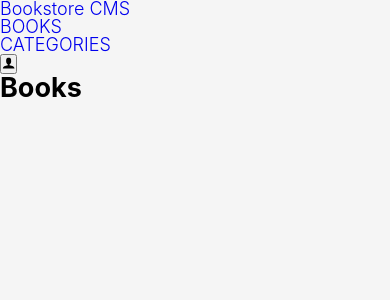
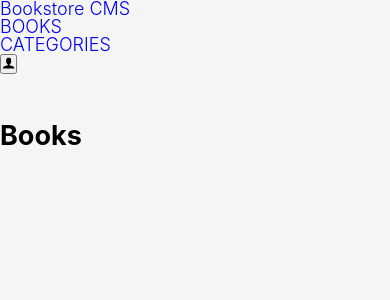
Before and after one commit to NitBravoA92/bookstore, a React (Create React App) app: page / in a window 390 px wide. Shown: the top 300 px of the page. Built offline with nearby package versions, Linux system fonts and the light colour scheme.

Commit message:
Add media queries for responsive design

```diff
--- a/src/index.css
+++ b/src/index.css
@@ -8,6 +8,7 @@
 }
 
 body {
+  width: 100%;
   background-color: #f5f5f5;
   margin: 0;
   font-family: -apple-system, BlinkMacSystemFont, 'Segoe UI', 'Roboto', 'Oxygen',
@@ -20,3 +21,45 @@ body {
   font-style: normal;
   line-height: 1;
 }
+
+ul {
+  list-style: none;
+}
+
+main {
+  width: 100%;
+  min-height: 100vh;
+  display: flex;
+  flex-direction: column;
+  padding: 3rem 0;
+}
+
+.container {
+  width: 100%;
+  margin: 0 auto;
+  padding: 0 1rem;
+}
+
+@media (min-width: 576px) {
+  .container {
+    max-width: 540px;
+  }
+}
+
+@media (min-width: 768px) {
+  .container {
+    max-width: 720px;
+  }
+}
+
+@media (min-width: 992px) {
+  .container {
+    max-width: 960px;
+  }
+}
+
+@media (min-width: 1200px) {
+  .container {
+    max-width: 1140px;
+  }
+}
```
